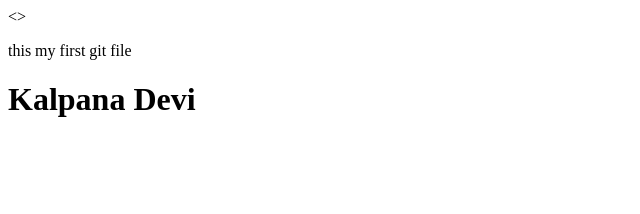
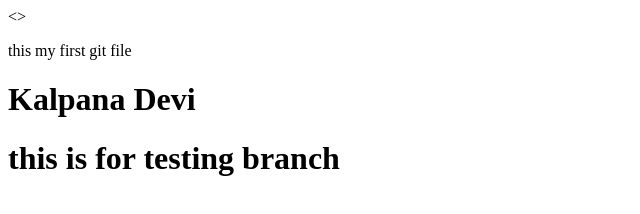
Before and after one commit to Devi-develop/kalpana, a plain HTML site: page index.html in a window 1280 px wide. Shown: the whole page, without its empty margins (0-640 px from the left). Drawn offline with Linux system fonts and the light colour scheme.

Commit message:
branch change

```diff
--- a/index.html
+++ b/index.html
@@ -3,5 +3,6 @@
 <body>
     <p>this my first git file</p>
     <h1>Kalpana Devi </h1>
+    <h1>this is for testing branch</h1>
 </body>
     </html>
```
